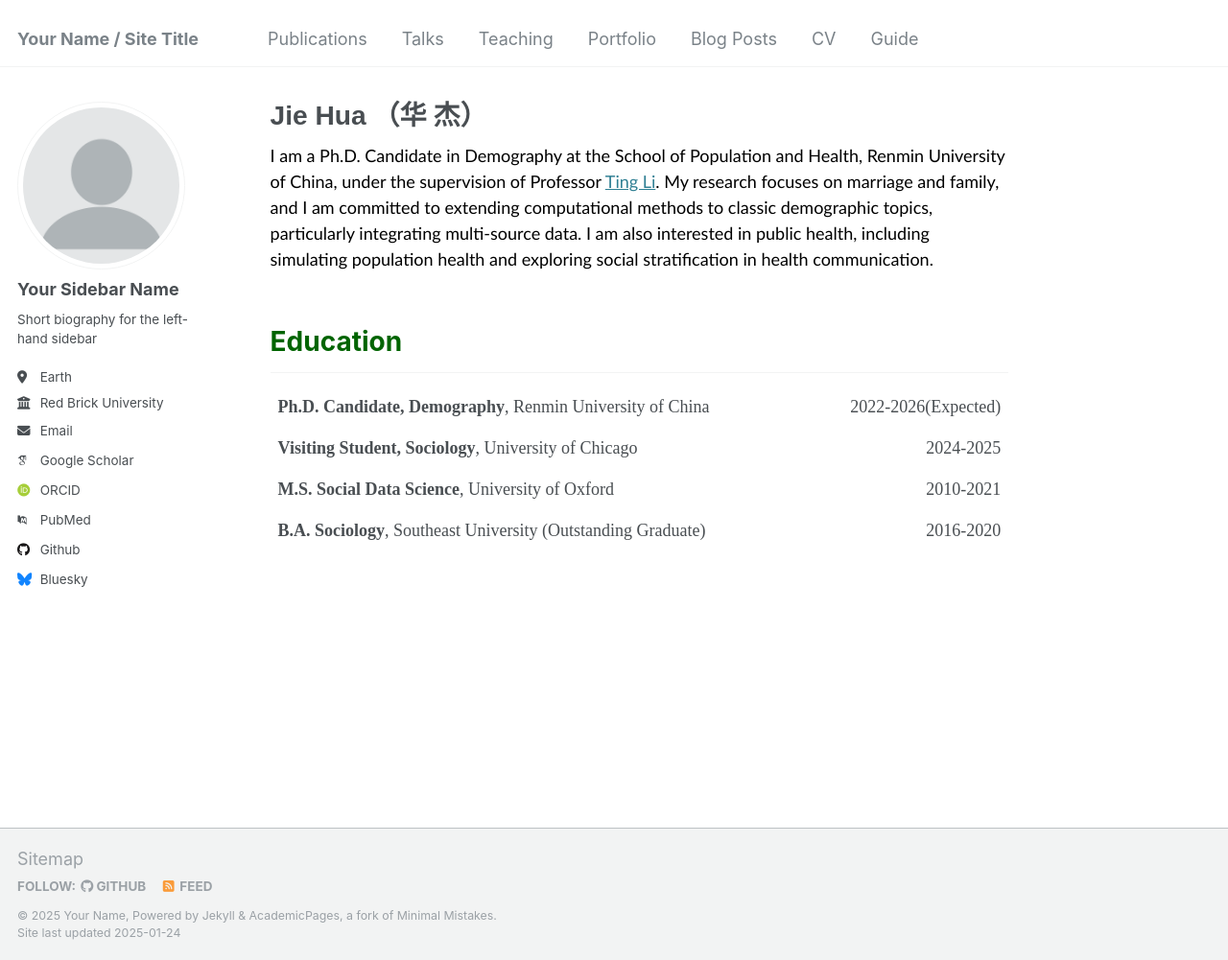
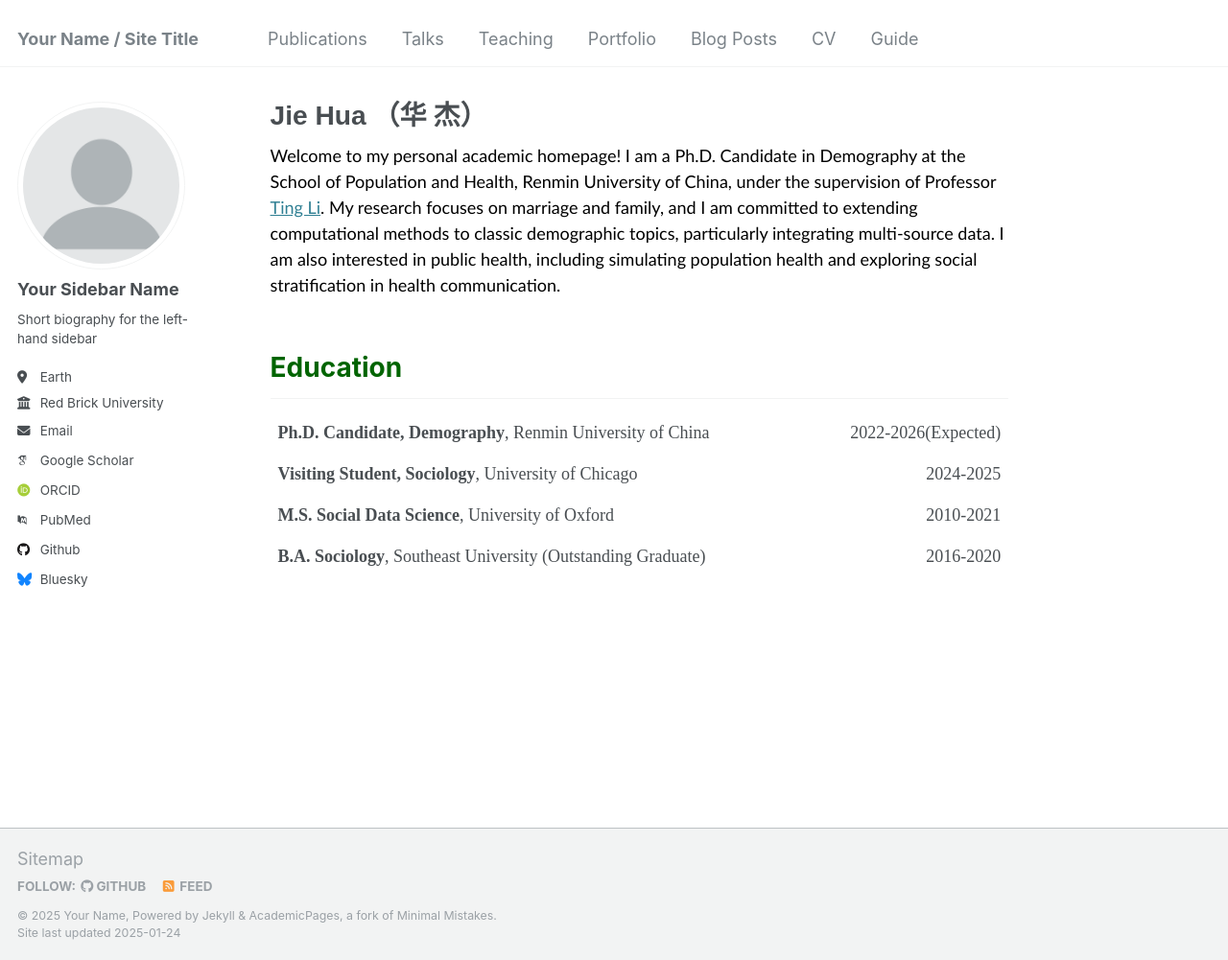
Before and after one commit to jiehua-css/jiehua-css.github.io, a Jekyll site: the page built from _pages/about.md, in a window 1280 px wide and 1001 px high. Shown: the whole window at 96% size. Built offline with Jekyll 4.4.1, drawn with Linux system fonts in a browser that asks for light colours; some web fonts are replaced.

Commit message:
Update about.md

```diff
--- a/_pages/about.md
+++ b/_pages/about.md
@@ -16,6 +16,8 @@ redirect_from:
 </style>
 
 <p class="bio-text">
+Welcome to my personal academic homepage!
+
 I am a Ph.D. Candidate in Demography at the School of Population and Health, Renmin University of China, under the supervision of Professor <a href="https://litingkitty.cn/" target="_blank">Ting Li</a>. My research focuses on marriage and family, and I am committed to extending computational methods to classic demographic topics, particularly integrating multi-source data. I am also interested in public health, including simulating population health and exploring social stratification in health communication.
 </p>
 
```
